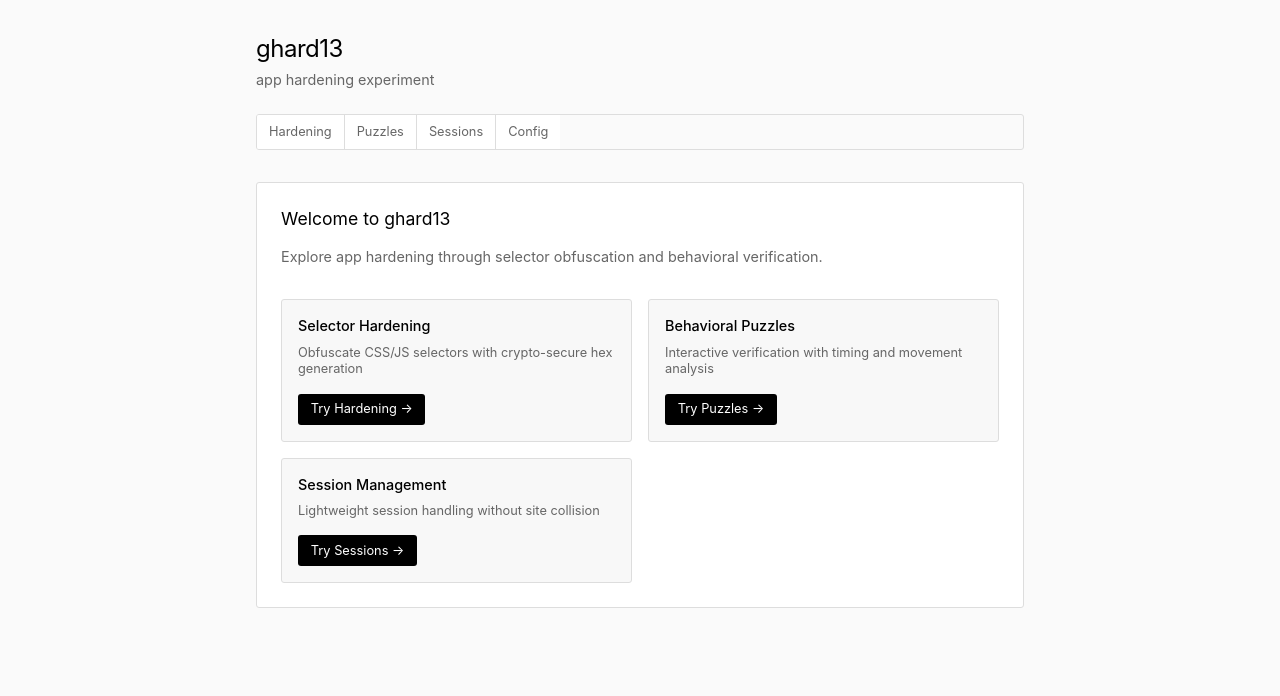
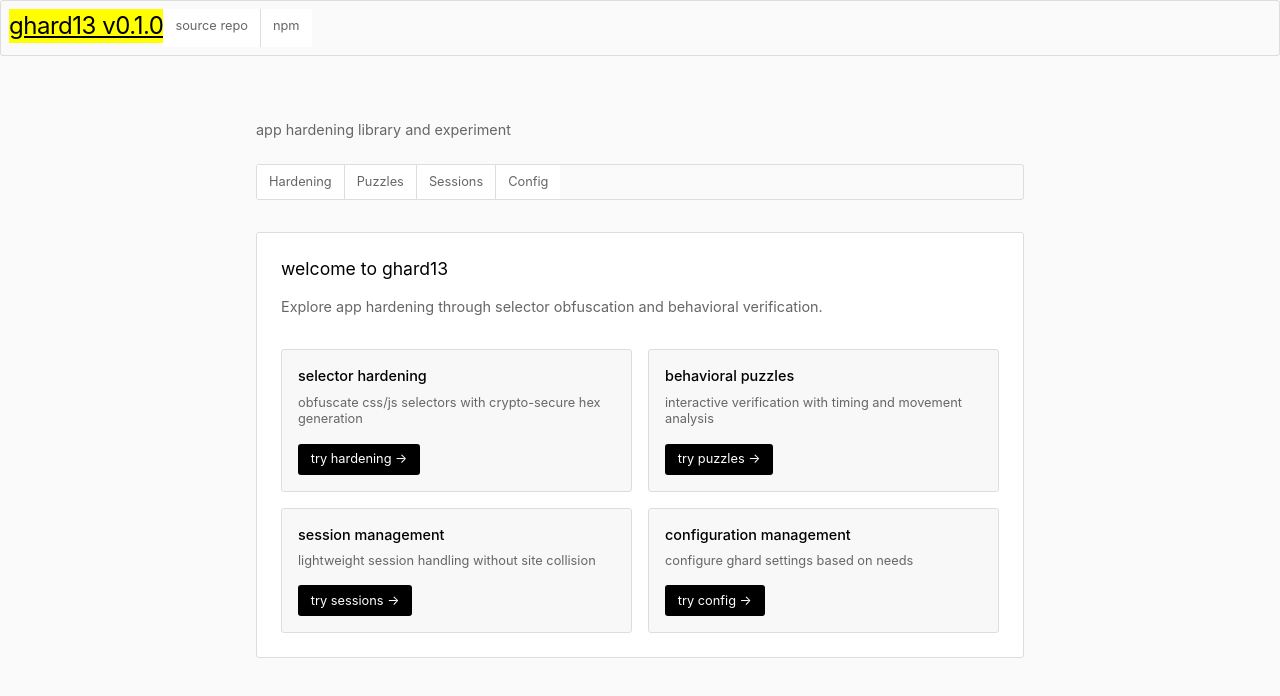
Before and after one commit to j-a-c-k-goes/ghard13, a website: page demo/index.html in a window 1280 px wide. Drawn offline with Linux system fonts and the light colour scheme.

Commit message:
updating header to include links to source repo, npm package page

```diff
--- a/demo/index.html
+++ b/demo/index.html
@@ -5,12 +5,17 @@
     <meta name="viewport" content="width=device-width, initial-scale=1.0">
     <title>ghard13 - app hardening experiment</title>
     <link rel="stylesheet" href="styles\demo.css">
+    <script src="https://cdn.jsdelivr.net/npm/paste-me-not@latest/dist/paste-me-not.min.js"></script>
 </head>
 <body>
+    <nav class="nav" style="padding:8px;">
+        <h1 class="title" style="background: yellow; font-size:20px; color:inherit"><a class="title" href="index.html">ghard13 v0.1.0</a></h1>
+        <a href="https://github.com/j-a-c-k-goes/ghard13" class="nav-link">source repo</a>
+        <a href="https://www.npmjs.com/package/ghard13" class="nav-link">npm</a>
+    </nav>
     <div class="container">
         <header class="header">
-            <h1 class="title">ghard13</h1>
-            <p class="subtitle">app hardening experiment</p>
+            <p class="subtitle">app hardening library and experiment</p>
             <nav class="nav">
                 <a href="hardening.html" class="nav-link">Hardening</a>
                 <a href="puzzles.html" class="nav-link">Puzzles</a>
@@ -21,26 +26,32 @@
 
         <main class="main">
             <div class="welcome">
-                <h2>Welcome to ghard13</h2>
+                <h2>welcome to ghard13</h2>
                 <p>Explore app hardening through selector obfuscation and behavioral verification.</p>
 
                 <div class="features">
                     <div class="feature">
-                        <h3>Selector Hardening</h3>
-                        <p>Obfuscate CSS/JS selectors with crypto-secure hex generation</p>
-                        <a href="hardening.html" class="button">Try Hardening →</a>
+                        <h3>selector hardening</h3>
+                        <p>obfuscate css/js selectors with crypto-secure hex generation</p>
+                        <a href="hardening.html" class="button">try hardening →</a>
                     </div>
 
                     <div class="feature">
-                        <h3>Behavioral Puzzles</h3>
-                        <p>Interactive verification with timing and movement analysis</p>
-                        <a href="puzzles.html" class="button">Try Puzzles →</a>
+                        <h3>behavioral puzzles</h3>
+                        <p>interactive verification with timing and movement analysis</p>
+                        <a href="puzzles.html" class="button">try puzzles →</a>
                     </div>
 
                     <div class="feature">
-                        <h3>Session Management</h3>
-                        <p>Lightweight session handling without site collision</p>
-                        <a href="sessions.html" class="button">Try Sessions →</a>
+                        <h3>session management</h3>
+                        <p>lightweight session handling without site collision</p>
+                        <a href="sessions.html" class="button">try sessions →</a>
+                    </div>
+
+                    <div class="feature">
+                        <h3>configuration management</h3>
+                        <p>configure ghard settings based on needs</p>
+                        <a href="config.html" class="button">try config →</a>
                     </div>
                 </div>
             </div>
```
Also changed, not shown: demo/hardening.html (+5 -0 lines), demo/puzzles.html (+5 -0 lines), demo/sessions.html (+5 -0 lines).
